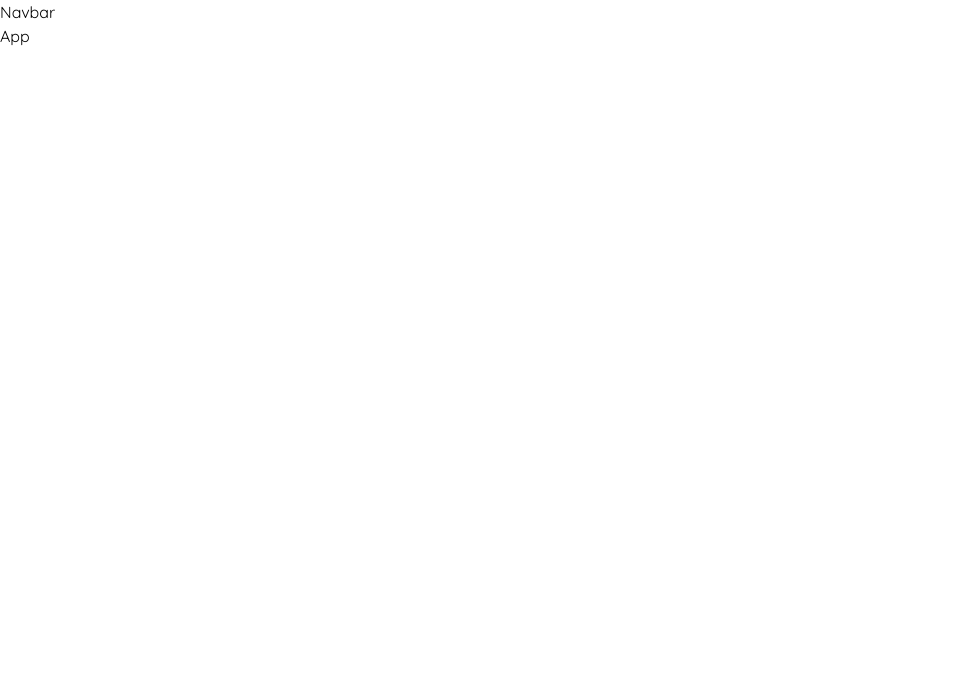
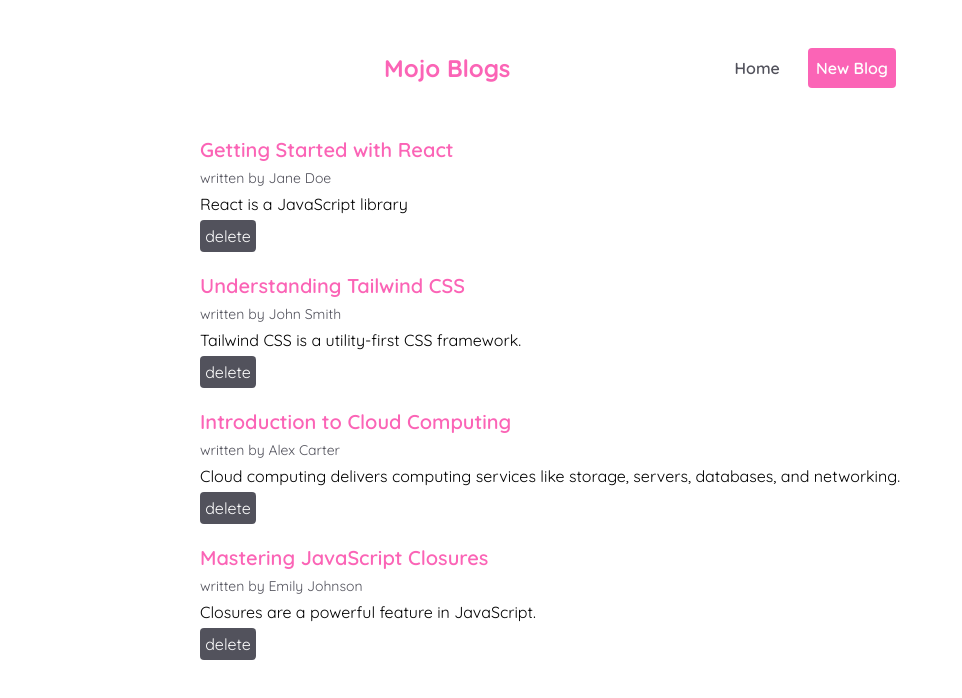
Before and after one commit to parAEdox0/react-practice-apps, a React (Vite) app in the folder pogo-blogs/: page / in a window 1280 px wide. Shown: the top 698 px of the page, without its empty margins (0-962 px from the left). Built offline with nearby package versions, Linux system fonts and the light colour scheme; data requests are answered from the project's data file.

Commit message:
json-server initialization

```diff
--- /dev/null
+++ b/pogo-blogs/components/BlogList.jsx
@@ -0,0 +1,20 @@
+import React from "react";
+
+const BlogList = ({ blogs }) => {
+  return (
+    <div id="blogs" className="flex flex-col min-h-[83vh] ml-[200px] gap-5">
+      {blogs.map((blog) => (
+        <div key={blog.id} className="w-[60vw] flex flex-col gap-1">
+          <h2 className="font-semibold text-xl text-pink-400">{blog.title}</h2>
+          <h6 className="text-sm text-zinc-600">written by {blog.author} </h6>
+          <p>{blog.text}</p>
+          <button className="bg-zinc-600 w-14 p-1 rounded-sm text-white cursor-pointer">
+            delete
+          </button>
+        </div>
+      ))}
+    </div>
+  );
+};
+
+export default BlogList;
--- a/pogo-blogs/components/Navbar.jsx
+++ b/pogo-blogs/components/Navbar.jsx
@@ -1,11 +1,20 @@
-import React from 'react'
-
 const Navbar = () => {
   return (
-    <nav>
-        Navbar
+    <nav className="h-[17vh] flex items-center justify-between mx-96">
+      <h2 className="font-bold text-pink-400 text-2xl">Mojo Blogs</h2>
+      <div id="nav-buttons" className="flex items-center gap-7 font-semibold">
+        <a href="/" className="text-zinc-600">
+          Home
+        </a>
+        <a
+          href="/create"
+          className="bg-pink-400 p-2 rounded-sm text-white cursor-pointer"
+        >
+          New Blog
+        </a>
+      </div>
     </nav>
-  )
-}
+  );
+};
 
-export default Navbar
+export default Navbar;
--- /dev/null
+++ b/pogo-blogs/data/db.json
@@ -0,0 +1,28 @@
+{
+  "blogs": [
+    {
+      "id": 1,
+      "title": "Getting Started with React",
+      "author": "Jane Doe",
+      "text": "React is a JavaScript library"
+    },
+    {
+      "id": 2,
+      "title": "Understanding Tailwind CSS",
+      "author": "John Smith",
+      "text": "Tailwind CSS is a utility-first CSS framework."
+    },
+    {
+      "id": 3,
+      "title": "Introduction to Cloud Computing",
+      "author": "Alex Carter",
+      "text": "Cloud computing delivers computing services like storage, servers, databases, and networking."
+    },
+    {
+      "id": 4,
+      "title": "Mastering JavaScript Closures",
+      "author": "Emily Johnson",
+      "text": "Closures are a powerful feature in JavaScript."
+    }
+  ]
+}
--- /dev/null
+++ b/pogo-blogs/sample.js
@@ -0,0 +1,5 @@
+let numbers = [1, 2, 3, 4, 5];
+
+let evenNumbers = numbers.filter((number) => number % 2 === 0);
+
+console.log(evenNumbers);
--- a/pogo-blogs/src/App.jsx
+++ b/pogo-blogs/src/App.jsx
@@ -1,13 +1,21 @@
-import React from 'react'
-import Navbar from '../components/Navbar'
+import { useState, useEffect } from "react";
+import Navbar from "../components/Navbar";
+import BlogList from "../components/BlogList";
 
 const App = () => {
+  const [blogs, setBlogs] = useState(null);
+  useEffect(() => {
+    fetch("http://localhost:5000/blogs")
+      .then((res) => res.json())
+      .then((data) => setBlogs(data));
+  }, []);
+
   return (
     <>
-    <Navbar />
-    App
+      <Navbar />
+      {blogs && <BlogList blogs={blogs} />}
     </>
-  )
-}
+  );
+};
 
-export default App
+export default App;
```
